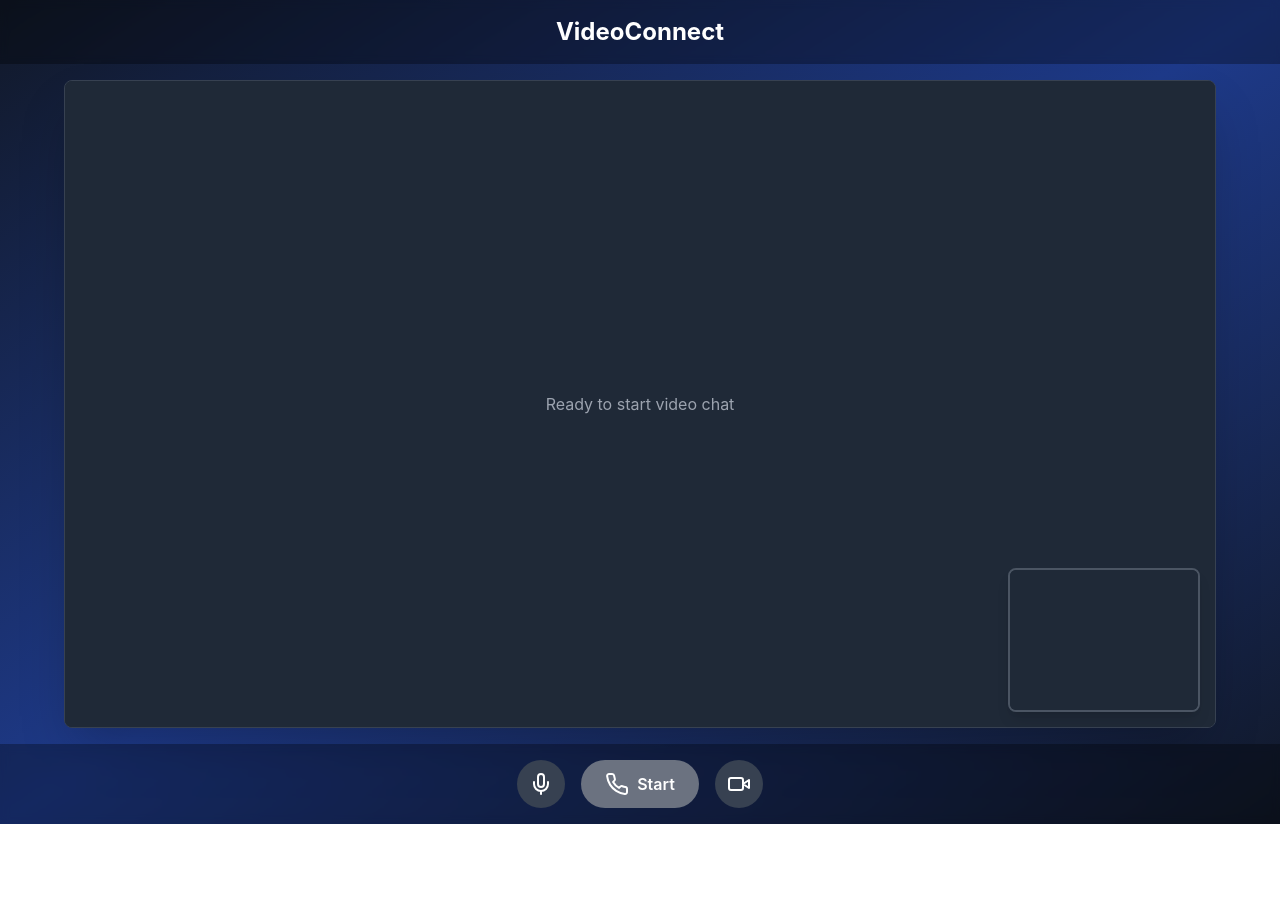
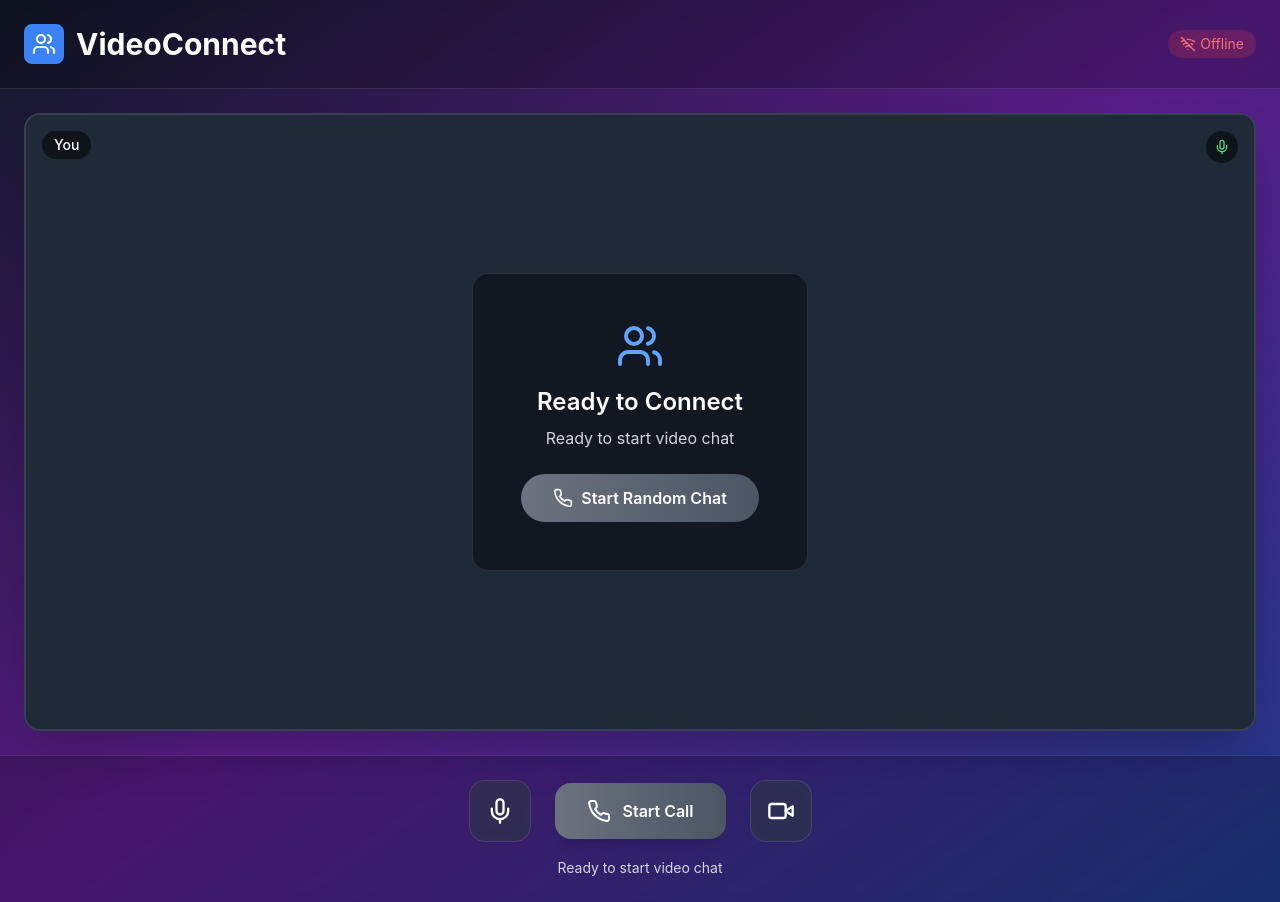
Before and after one commit to shuvam773/v-chat, a React (Vite) app: page / in a window 1280 px wide. Before the commit the page ends 824 px from the top, so only its background shows below. Built offline with nearby package versions, Linux system fonts and the light colour scheme; no server answers.

Commit message:
ui improved

```diff
--- a/index.html
+++ b/index.html
@@ -4,7 +4,7 @@
     <meta charset="UTF-8" />
     <link rel="icon" type="image/svg+xml" href="/vite.svg" />
     <meta name="viewport" content="width=device-width, initial-scale=1.0" />
-    <title>Omegle-like Video Chat MVP</title>
+    <title>VideoConnect</title>
   </head>
   <body>
     <div id="root"></div>
--- a/src/components/VideoChat.tsx
+++ b/src/components/VideoChat.tsx
@@ -1,5 +1,5 @@
 import React, { useState, useRef, useEffect, useCallback } from 'react';
-import { Video, VideoOff, Mic, MicOff, Phone, PhoneOff } from 'lucide-react';
+import { Video, VideoOff, Mic, MicOff, Phone, PhoneOff, Users, Wifi, WifiOff } from 'lucide-react';
 import { useWebRTC } from '../hooks/useWebRTC';
 import { useSocket } from '../hooks/useSocket';
 
@@ -100,39 +100,74 @@ const VideoChat: React.FC<VideoChatProps> = () => {
     }
   };
 
+  return (
+    <div className="min-h-screen bg-gradient-to-br from-gray-900 via-purple-900 to-blue-900 flex flex-col">
+      {/* Header */}
+      <header className="p-4 lg:p-6 text-center backdrop-blur-sm bg-black/20 border-b border-white/10">
+        <div className="max-w-7xl mx-auto flex items-center justify-between">
+          <div className="flex items-center space-x-3">
+            <div className="p-2 bg-blue-500 rounded-lg">
+              <Users className="w-6 h-6 text-white" />
+            </div>
+            <h1 className="text-2xl lg:text-3xl font-bold text-white">VideoConnect</h1>
+          </div>
 
-  return (
-    <div className="min-h-screen bg-gradient-to-br from-gray-900 via-blue-900 to-gray-900 flex flex-col">
-      {/* Header */}
-      <header className="p-4 text-center backdrop-blur-sm bg-black/30">
-        <h1 className="text-2xl font-bold text-white">VideoConnect</h1>
+          <div className="flex items-center space-x-2 text-sm">
+            <div className={`flex items-center space-x-1 px-3 py-1 rounded-full ${
+              socketConnected ? 'bg-green-500/20 text-green-400' : 'bg-red-500/20 text-red-400'
+            }`}>
+              {socketConnected ? <Wifi className="w-4 h-4" /> : <WifiOff className="w-4 h-4" />}
+              <span>{socketConnected ? 'Online' : 'Offline'}</span>
+            </div>
+          </div>
+        </div>
       </header>
 
-      {/* Video Container */}
-      <div className="flex-1 relative p-4">
-        <div className="relative h-full w-full max-w-6xl mx-auto">
-          {/* Remote Video */}
-          <div className="aspect-video bg-gray-800 rounded-lg overflow-hidden shadow-2xl border border-gray-700">
-            <video
-              ref={remoteVideoRef}
-              autoPlay
-              playsInline
-              className="w-full h-full object-cover"
-            />
+      {/* Main Video Container */}
+      <div className="flex-1 relative p-4 lg:p-6">
+        <div className="h-full w-full max-w-7xl mx-auto">
+          {/* Connection Status Overlay */}
           {!remoteStream && (
-              <div className="absolute inset-0 flex items-center justify-center">
-                <div className="text-center">
+            <div className="absolute inset-0 flex items-center justify-center z-10">
+              <div className="text-center bg-black/40 backdrop-blur-sm rounded-2xl p-8 lg:p-12 border border-white/10">
+                <div className="mb-4">
                   {connectionState === 'searching' && (
-                    <div className="animate-spin rounded-full h-12 w-12 border-t-2 border-b-2 border-blue-500 mx-auto mb-4"></div>
+                    <div className="animate-spin rounded-full h-16 w-16 border-t-2 border-b-2 border-blue-500 mx-auto mb-4"></div>
                   )}
-                  <p className="text-gray-400">{getStatusText()}</p>
+                  <Users className="w-12 h-12 text-blue-400 mx-auto mb-4" />
+                </div>
+                <h2 className="text-xl lg:text-2xl font-semibold text-white mb-2">
+                  {connectionState === 'searching' ? 'Finding a Partner...' : 'Ready to Connect'}
+                </h2>
+                <p className="text-gray-300 max-w-md">{getStatusText()}</p>
+
+                {connectionState === 'idle' && (
+                  <button
+                    onClick={handleStartCall}
+                    disabled={!socketConnected}
+                    className="mt-6 px-8 py-3 rounded-full transition-all flex items-center space-x-2 font-semibold bg-gradient-to-r from-blue-500 to-purple-600 hover:from-blue-600 hover:to-purple-700 disabled:from-gray-500 disabled:to-gray-600 text-white mx-auto"
+                  >
+                    <Phone className="w-5 h-5" />
+                    <span>Start Random Chat</span>
+                  </button>
+                )}
               </div>
             </div>
           )}
-          </div>
 
-          {/* Local Video */}
-          <div className="absolute bottom-4 right-4 w-48 h-36 rounded-lg overflow-hidden shadow-lg border-2 border-gray-600">
+          {/* Video Grid */}
+          <div className={`h-full grid gap-4 lg:gap-6 ${
+            remoteStream
+              ? 'grid-cols-1 grid-rows-2 lg:grid-cols-2 lg:grid-rows-1'
+              : 'grid-cols-1'
+          }`}>
+
+            {/* Local Video - Shows as main on mobile when connected, small on desktop */}
+            <div className={`relative bg-gray-800 rounded-2xl overflow-hidden shadow-2xl border-2 transition-all duration-300 ${
+              remoteStream
+                ? 'border-blue-500/50 lg:border-gray-700 order-2 lg:order-1'
+                : 'border-gray-700 order-1'
+            }`}>
               <video
                 ref={localVideoRef}
                 autoPlay
@@ -140,57 +175,133 @@ const VideoChat: React.FC<VideoChatProps> = () => {
                 playsInline
                 className="w-full h-full object-cover"
               />
+
+              {/* Video Off Overlay */}
               {!isVideoEnabled && (
-              <div className="absolute inset-0 bg-gray-800/80 flex items-center justify-center">
-                <VideoOff className="w-8 h-8 text-gray-400" />
+                <div className="absolute inset-0 bg-gray-900/90 flex items-center justify-center">
+                  <div className="text-center">
+                    <VideoOff className="w-12 h-12 text-gray-400 mx-auto mb-2" />
+                    <p className="text-gray-400 text-sm">Camera Off</p>
+                  </div>
+                </div>
+              )}
+
+              {/* Local Video Label */}
+              <div className="absolute top-4 left-4 bg-black/50 backdrop-blur-sm rounded-full px-3 py-1">
+                <p className="text-white text-sm font-medium">You</p>
+              </div>
+
+              {/* Audio Status */}
+              <div className="absolute top-4 right-4 bg-black/50 backdrop-blur-sm rounded-full p-2">
+                {isAudioEnabled ? (
+                  <Mic className="w-4 h-4 text-green-400" />
+                ) : (
+                  <MicOff className="w-4 h-4 text-red-400" />
+                )}
+              </div>
+            </div>
+
+            {/* Remote Video - Shows as main on mobile when connected */}
+            <div className={`relative bg-gray-800 rounded-2xl overflow-hidden shadow-2xl border-2 transition-all duration-300 ${
+              remoteStream
+                ? 'border-purple-500/50 lg:border-gray-700 order-1 lg:order-2'
+                : 'hidden'
+            }`}>
+              <video
+                ref={remoteVideoRef}
+                autoPlay
+                playsInline
+                className="w-full h-full object-cover"
+              />
+
+              {/* Remote Video Label */}
+              <div className="absolute top-4 left-4 bg-black/50 backdrop-blur-sm rounded-full px-3 py-1">
+                <p className="text-white text-sm font-medium">Partner</p>
+              </div>
+
+              {/* Connection Status */}
+              {connectionState === 'connected' && (
+                <div className="absolute top-4 right-4 bg-green-500/20 backdrop-blur-sm rounded-full px-3 py-1">
+                  <p className="text-green-400 text-sm font-medium">Live</p>
                 </div>
               )}
             </div>
           </div>
         </div>
+      </div>
 
       {/* Controls */}
-      <div className="p-4 backdrop-blur-sm bg-black/30">
-        <div className="max-w-xs mx-auto">
-          <div className="flex items-center justify-center space-x-4">
+      <div className="p-4 lg:p-6 backdrop-blur-sm bg-black/20 border-t border-white/10">
+        <div className="max-w-md mx-auto">
+          <div className="flex items-center justify-center space-x-4 lg:space-x-6">
+
+            {/* Audio Toggle */}
             <button
               onClick={handleToggleAudio}
-              className={`p-3 rounded-full transition-all ${
-                isAudioEnabled ? 'bg-gray-700 hover:bg-gray-600' : 'bg-red-500 hover:bg-red-600'
-              } text-white disabled:opacity-50`}
-              disabled={false}
+              className={`p-4 rounded-2xl transition-all duration-200 transform hover:scale-105 ${
+                isAudioEnabled
+                  ? 'bg-gray-700/50 hover:bg-gray-600/50 text-white'
+                  : 'bg-red-500 hover:bg-red-600 text-white'
+              } backdrop-blur-sm border border-white/10`}
             >
-              {isAudioEnabled ? <Mic className="w-6 h-6" /> : <MicOff className="w-6 h-6" />}
+              {isAudioEnabled ? (
+                <Mic className="w-6 h-6 lg:w-7 lg:h-7" />
+              ) : (
+                <MicOff className="w-6 h-6 lg:w-7 lg:h-7" />
+              )}
             </button>
 
+            {/* Call Control */}
             {connectionState === 'idle' || connectionState === 'searching' ? (
               <button
                 onClick={handleStartCall}
                 disabled={!socketConnected || connectionState === 'searching'}
-                className="px-6 py-3 rounded-full transition-all flex items-center space-x-2 font-semibold bg-green-500 hover:bg-green-600 disabled:bg-gray-500 text-white"
+                className="px-8 py-4 rounded-2xl transition-all duration-200 transform hover:scale-105 flex items-center space-x-3 font-semibold bg-gradient-to-r from-green-500 to-emerald-600 hover:from-green-600 hover:to-emerald-700 disabled:from-gray-500 disabled:to-gray-600 text-white shadow-lg"
               >
+                {connectionState === 'searching' ? (
+                  <>
+                    <div className="animate-spin rounded-full h-5 w-5 border-t-2 border-b-2 border-white"></div>
+                    <span>Searching...</span>
+                  </>
+                ) : (
+                  <>
                     <Phone className="w-6 h-6" />
-                <span>{connectionState === 'searching' ? 'Searching...' : 'Start'}</span>
+                    <span>Start Call</span>
+                  </>
+                )}
               </button>
             ) : (
               <button
                 onClick={handleEndCall}
-                className="px-6 py-3 rounded-full transition-all flex items-center space-x-2 font-semibold bg-red-500 hover:bg-red-600 text-white"
+                className="px-8 py-4 rounded-2xl transition-all duration-200 transform hover:scale-105 flex items-center space-x-3 font-semibold bg-gradient-to-r from-red-500 to-pink-600 hover:from-red-600 hover:to-pink-700 text-white shadow-lg"
               >
                 <PhoneOff className="w-6 h-6" />
-                <span>Disconnect</span>
+                <span>End Call</span>
               </button>
             )}
 
+            {/* Video Toggle */}
             <button
               onClick={handleToggleVideo}
-              className={`p-3 rounded-full transition-all ${
-                isVideoEnabled ? 'bg-gray-700 hover:bg-gray-600' : 'bg-red-500 hover:bg-red-600'
-              } text-white disabled:opacity-50`}
-              disabled={false}
+              className={`p-4 rounded-2xl transition-all duration-200 transform hover:scale-105 ${
+                isVideoEnabled
+                  ? 'bg-gray-700/50 hover:bg-gray-600/50 text-white'
+                  : 'bg-red-500 hover:bg-red-600 text-white'
+              } backdrop-blur-sm border border-white/10`}
             >
-              {isVideoEnabled ? <Video className="w-6 h-6" /> : <VideoOff className="w-6 h-6" />}
+              {isVideoEnabled ? (
+                <Video className="w-6 h-6 lg:w-7 lg:h-7" />
+              ) : (
+                <VideoOff className="w-6 h-6 lg:w-7 lg:h-7" />
+              )}
             </button>
+          </div>
+
+          {/* Status Text */}
+          <div className="text-center mt-4">
+            <p className="text-gray-300 text-sm">
+              {connectionState === 'connected' ? 'Connected securely via WebRTC' : getStatusText()}
+            </p>
           </div>
         </div>
       </div>
--- a/src/hooks/useSocket.ts
+++ b/src/hooks/useSocket.ts
@@ -16,6 +16,7 @@ export const useSocket = (
   const socketRef = useRef<Socket | null>(null);
 
   useEffect(() => {
+    // const socket = io('http://localhost:3001');
     const socket = io('https://v-chat-qdyg.onrender.com/');
     socketRef.current = socket;
     window.socketInstance = socket;
```
Lines whose indentation alone changed are shown as unchanged.
